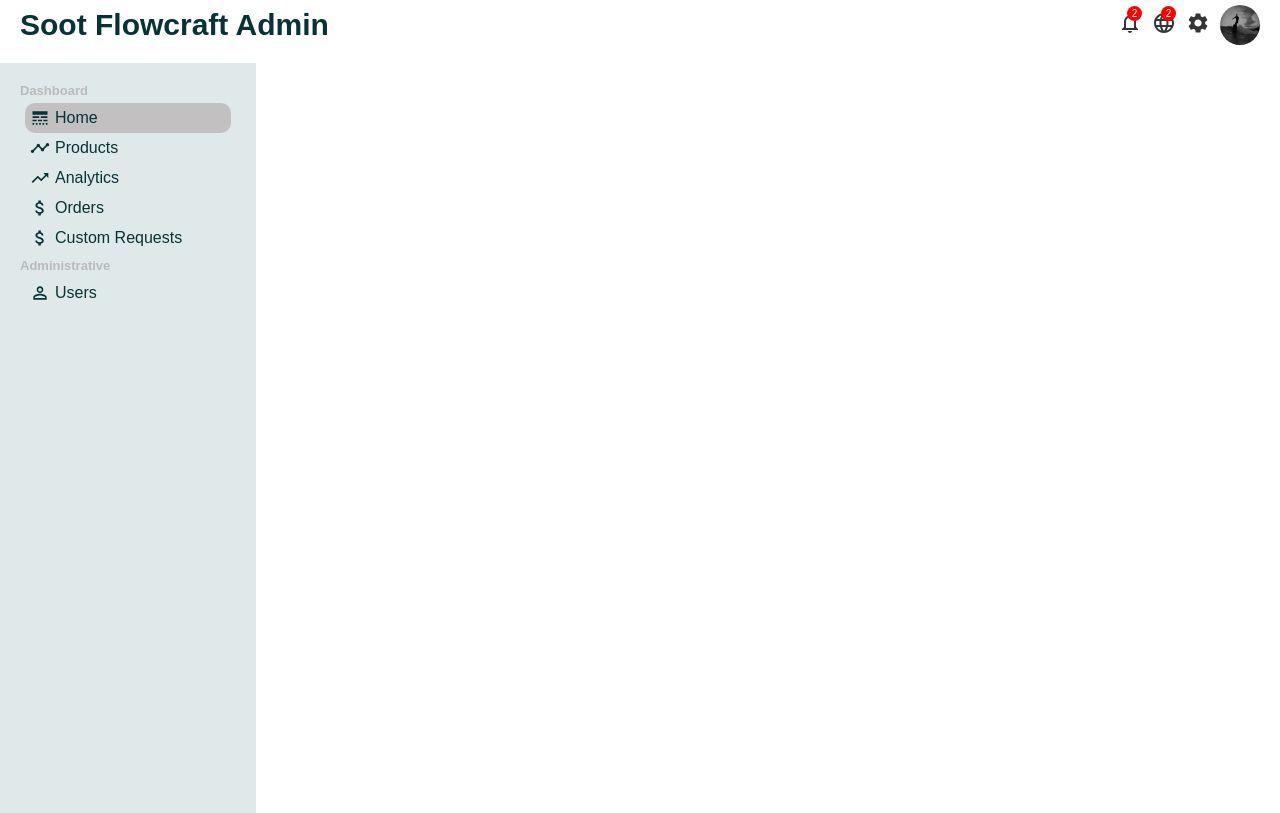
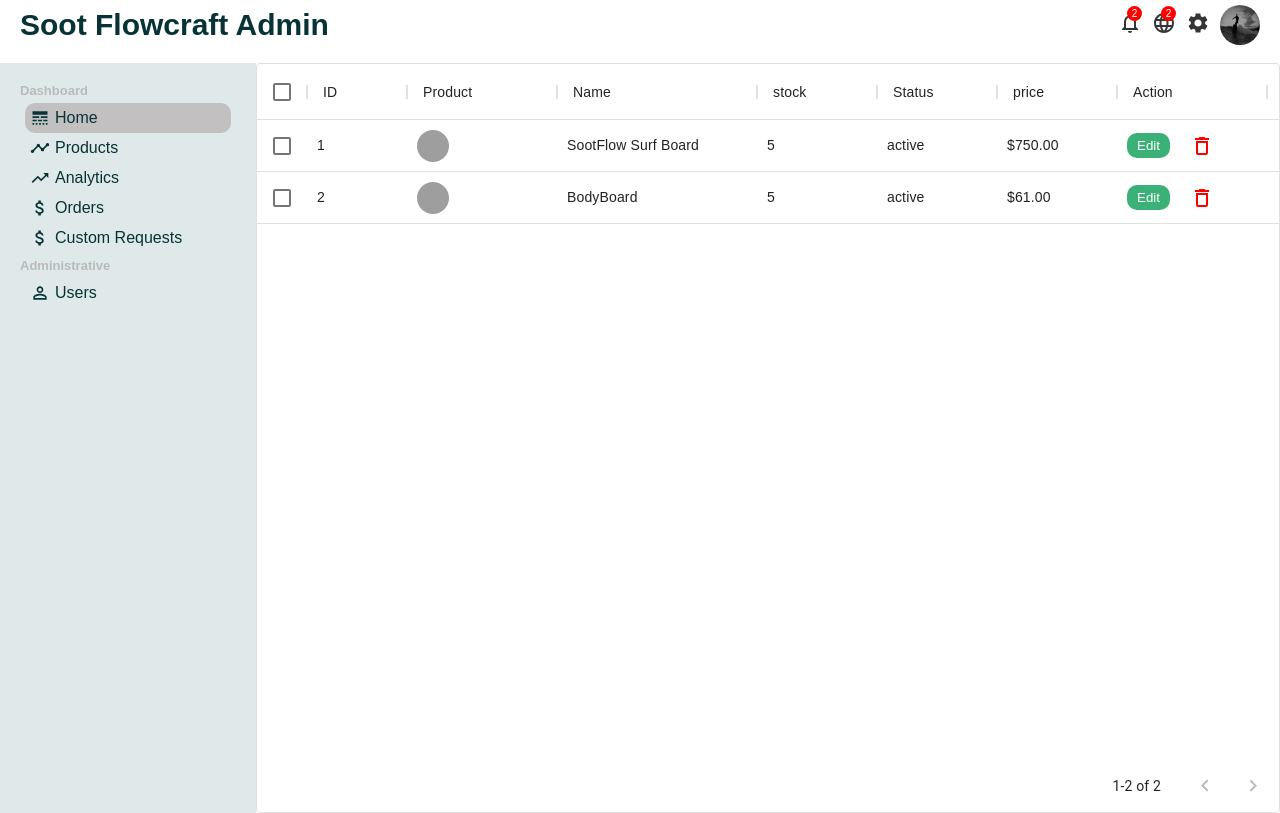
Before and after one commit to alawmoradi665/soot_flowboards-app, a React (Create React App) app in the folder admin/: page /products in a window 1280 px wide. Built offline with nearby package versions, Linux system fonts and the light colour scheme; grey boxes are pictures that could not be loaded; a web font is replaced by a local one.

Commit message:
added productList page and sampledata for productlist form

```diff
--- a/admin/src/App.js
+++ b/admin/src/App.js
@@ -33,6 +33,12 @@
           <Route path="/products">
             <ProductList />
           </Route>
+          <Route path="/product/:productId">
+            <ProductList />
+          </Route>
+          <Route path="/newproduct">
+            <ProductList />
+          </Route>
           <Route path="/analytics">
             <Analytics />
           </Route>
--- a/admin/src/pages/products/ProductList.jsx
+++ b/admin/src/pages/products/ProductList.jsx
@@ -1,9 +1,72 @@
 import "./productList.css";
+import { DataGrid } from "@material-ui/data-grid";
+import { DeleteOutline } from "@material-ui/icons";
+import { productRows } from "../../sampleData";
+import { Link } from "react-router-dom";
+import { useState } from "react";
 
 export default function ProductList() {
+    const [data,setData] = useState(productRows);
+
+    const handleDelete = (id)=>{
+        setData(data.filter(item=>item.id !== id));
+    };
+
+    const columns = [
+            { field: 'id', headerName: 'ID', width: 100 },
+        {
+            field: 'product',
+            headerName: 'Product',
+            width: 150,
+            renderCell: (params) => {
+                return (
+                    <div className="productListItem">
+                        <img className="productListImg" src={params.row.img} alt="" />
+                        {params.row.title}
+                    </div>
+                );
+            },
+        },
+        {
+            field: 'name',
+            headerName: 'Name',
+            width: 200,
+        },
+
+        {   field: 'stock', headerName: 'stock', width: 120},
+        {
+            field: 'status',
+            headerName: 'Status',
+            width: 120,
+        },
+        {   field: 'price', headerName: 'price', width: 120},
+        {
+            field: 'action',
+            headerName: "Action",
+            width: 150,
+            renderCell: (params)=>{
+                return(
+                    <>
+                    <Link to={"/product/"+params.row.id}>
+                    <button className="productListEdit">Edit</button>
+                    </Link>
+                    <DeleteOutline className="delete" onClick={()=>handleDelete(params.row.id)} />
+                    </>
+                )
+            }
+        },
+    ];
+
     return (
         <div className="productList">
-
+            <DataGrid
+            rows={data}
+            disableSelectionOnClick
+            columns={columns}
+            pageSize={5}
+            rowsPerPageOptions={[5]}
+            checkboxSelection
+            />
         </div>
     )
 }
--- a/admin/src/pages/products/productList.css
+++ b/admin/src/pages/products/productList.css
@@ -1,3 +1,31 @@
 .productList{
     flex: 4;
 }
+
+.productListItem{
+    display: flex;
+    align-items: center;
+}
+
+.productListImg {
+    width: 32px;
+    height: 32px;
+    border-radius: 50%;
+    object-fit: cover;
+    margin-right: 10px;
+  }
+
+.productListEdit{
+    border: none;
+    border-radius: 10px;
+    padding: 5px 10px;
+    background-color: #3bb077;
+    color: white;
+    cursor: pointer;
+    margin-right: 20px;
+}
+
+.productListDelete{
+    color: red;
+    cursor: pointer;
+}
--- a/admin/src/sampleData.js
+++ b/admin/src/sampleData.js
@@ -1,3 +1,4 @@
+
 export const userData = [
     {
       name: 'August',
@@ -28,7 +29,13 @@
 
 
 export const userRows = [
-    { id: 1, username: 'John Wick', email: "jon@stark.com", status: "active", transaction: "$250.00"},
-    { id: 2, username: 'Duncan Idaho', email: "duneresident.com", status: "active", transaction: "$999.00"}
+  { id: 1, username: 'John Wick', email: "jon@stark.com", status: "active", transaction: "$250.00"},
+  { id: 2, username: 'Duncan Idaho', email: "duneresident.com", status: "active", transaction: "$999.00"}
 
 ];
+
+export const productRows = [
+  { id: 1, name: 'SootFlow Surf Board', img:"https://images.pexels.com/photos/7156886/pexels-photo-7156886.jpeg?auto=compress&cs=tinysrgb&dpr=2&w=500", stock: "5", status: "active", price: "$750.00"},
+  { id: 2, name: 'BodyBoard', img: "https://images.pexels.com/photos/7156886/pexels-photo-7156886.jpeg?auto=compress&cs=tinysrgb&dpr=2&w=500", stock: "5", status: "active", price: "$61.00"}
+
+];
```
Also changed, not shown: admin/src/board3.jpg (added), admin/src/board4.jpg (added).
